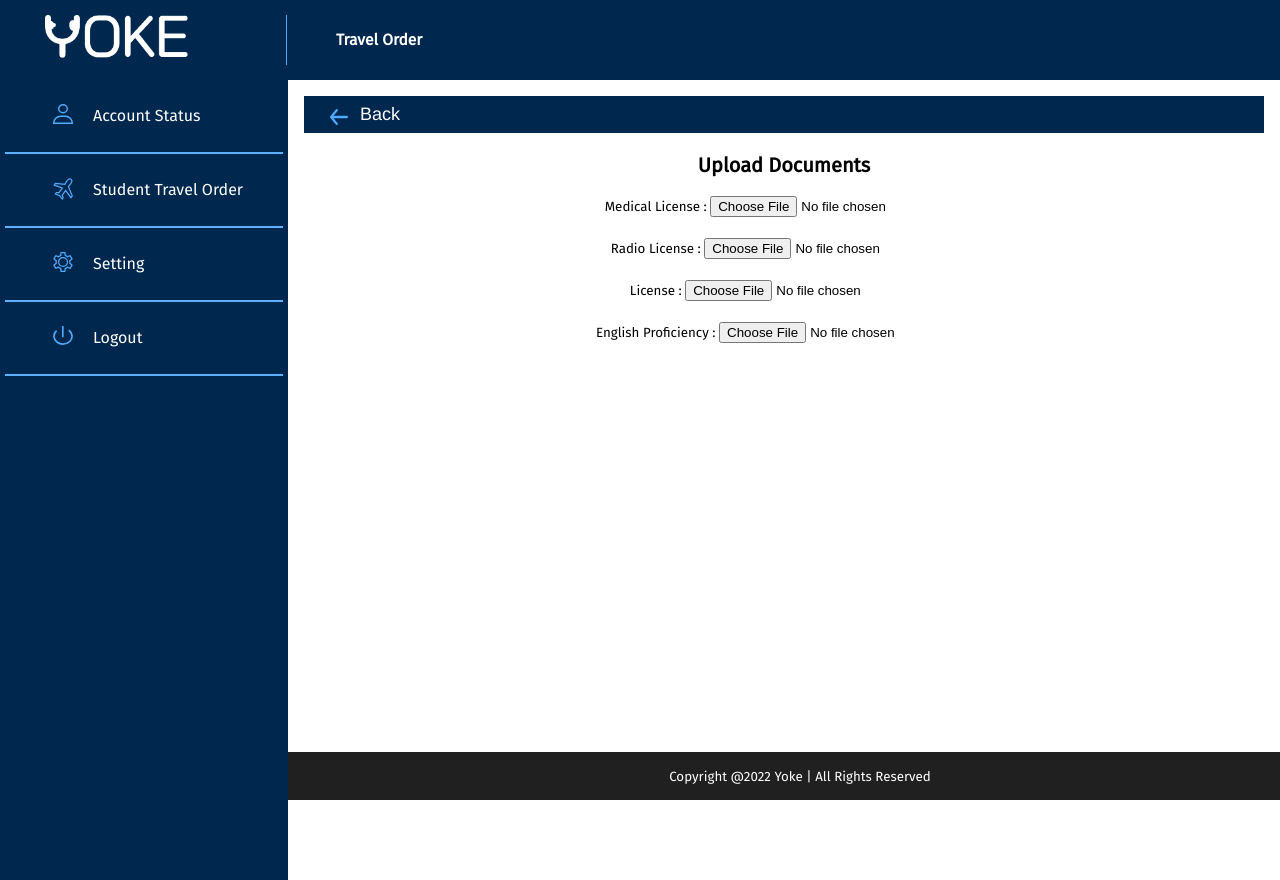
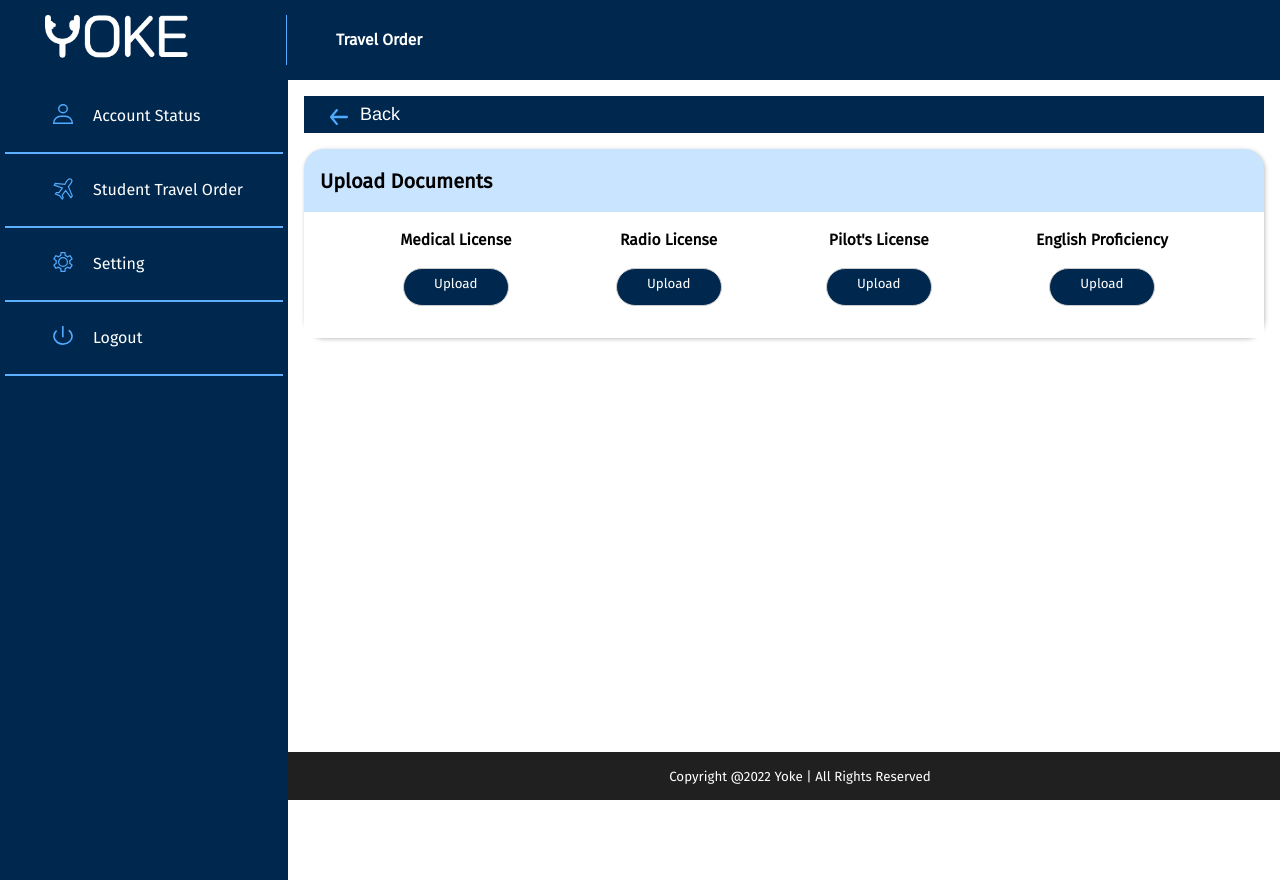
Before and after one commit to adilsaju/yoke, a React (Create React App) app in the folder client/: page /student-account-status/upload-document in a window 1280 px wide. Built offline with nearby package versions, Linux system fonts and the light colour scheme; no server answers; a web font is replaced by a local one.

Commit message:
upload window done

```diff
--- a/client/src/components/StudentDashboard/UploadDocument.js
+++ b/client/src/components/StudentDashboard/UploadDocument.js
@@ -3,7 +3,7 @@ import {UserContext} from '../../Contexts/UserContext'
 import { useState,useEffect, useContext } from 'react';
 import SideMenu from '../Navbar/SideMenu';
 import { useNavigate } from "react-router-dom";
-
+import '../../App.css'
 
 const formData2 = new FormData();
 
@@ -127,14 +127,17 @@ const fetchTasks = async (loggedInUser) => {
 
     <div className='fullpage'>
        <SideMenu/>
-      <div className='division'>
+      <div className='division uploadDocs'>
         <div className="backBar">
             <button  onClick={(e) => { navigate(-1)  }}  >
               Back
             </button>
         </div>
 
+          <div className="box">
+            <div className="topOfTheBox">
               <h2>Upload Documents</h2>
+            </div>
                 {console.log(students)}
                 {console.log("wah")}
                 {/* <form>
@@ -144,19 +147,57 @@ const fetchTasks = async (loggedInUser) => {
                 <div><label htmlFor="l4">English Proficiency : <img src={students.studentRequirements && students.studentRequirements.englishProficiency}></img></label><input type="file" name="l4" id="l4" /></div><br />
                 <button>Submit</button> */}
 
+            <div className="imageupload">
+              <div>
+                <h3>Medical License</h3>
+                <label htmlFor="l2">Upload
+                  <img src={students.studentRequirements && students.studentRequirements.medicalLicense} />
 
-      <div><label htmlFor="l2">Medical License : <img src={students.studentRequirements && students.studentRequirements.medicalLicense}></img></label><input type="file" name="l2" id="l2"   onChange={ (e) => { updateMedicalLic(loginCredentials.loggedInUser)}  }   /></div><br />
-    <div><label htmlFor="l3">Radio License : <img src={students.studentRequirements && students.studentRequirements.radioLicense}></img></label><input type="file" name="l3" id="l3"  onChange={ (e) => { updateRadioLic(loginCredentials.loggedInUser)}  }  /></div><br />
-    <div><label htmlFor="l4">License : <img src={students.studentRequirements && students.studentRequirements.license}></img></label><input type="file" name="l4" id="l4" onChange={ (e) => { updateLic(loginCredentials.loggedInUser)}  }   /></div><br />
-    <div><label htmlFor="l1">English Proficiency : <img src={students.studentRequirements && students.studentRequirements.englishProficiency}></img></label><input type="file" name="l1" id="l1"   onChange={ (e) => { updateEnglish(loginCredentials.loggedInUser)}  }   /></div><br />
-    <br></br>
-      <br></br>
+                  <input type="file" name="l2" id="l2"   onChange={ (e) => { updateMedicalLic(loginCredentials.loggedInUser)}  }   />
+                </label>
+              </div>
+
+              <div>
+                <h3>Radio License</h3>
+                <label htmlFor="l3">Upload
+                  <img src={students.studentRequirements && students.studentRequirements.radioLicense} />
+
+                  <input type="file" name="l3" id="l3"  onChange={ (e) => { updateRadioLic(loginCredentials.loggedInUser)}  }  />
+                </label>
+              </div>
+
+              <div>
+                <h3>Pilot's License</h3>
+                <label htmlFor="l4">Upload
+                  <img src={students.studentRequirements && students.studentRequirements.license}/>
+
+                  <input type="file" name="l4" id="l4" onChange={ (e) => { updateLic(loginCredentials.loggedInUser)}  }   />
+                </label>
+              </div>
+
+              <div>
+                <h3>English Proficiency</h3>
+                <label htmlFor="l1">Upload
+                  <img src={students.studentRequirements && students.studentRequirements.englishProficiency} />
+
+                  <input type="file" name="l1" id="l1"   onChange={ (e) => { updateEnglish(loginCredentials.loggedInUser)}  }   />
+                </label>
+              </div>
+
                 {/* <button onClick={ (e) => { updateEnglish(loginCredentials.loggedInUser)}  }>Submit</button> */}
 
-    <br></br>
                 {/* </form> */}
             </div>
+            {/* end of imageupload */}
+
           </div>
+          {/* end of box */}
+
+      </div>
+      {/* end of division */}
+
+    </div>
+    {/* end of fullpage */}
     </>
 
   )
```
Lines whose indentation alone changed are shown as unchanged.
